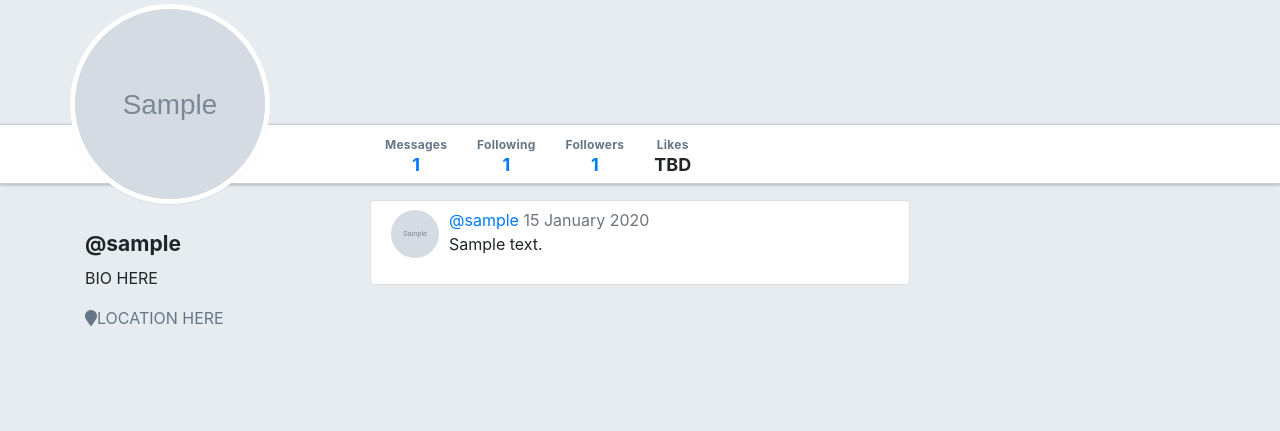
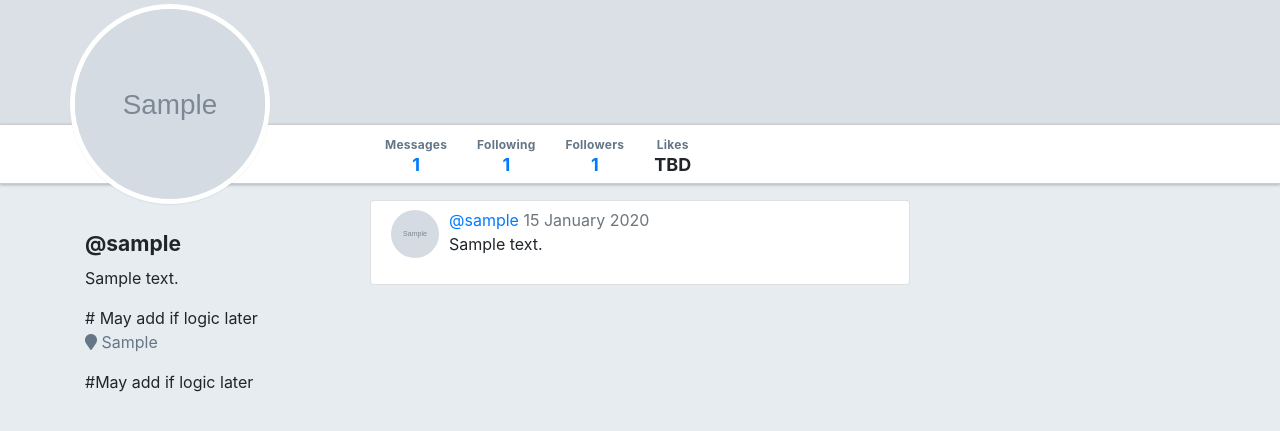
Before and after one commit to petitepirate/warbler, a Flask app: page /users/1 in a window 1280 px wide. Shown: the part 282-713 px from the top of the page. Run offline with Flask 2, Linux system fonts and the light colour scheme; tables that the repository leaves empty hold one stand-in row (values such as "Sample post"); grey boxes marked "Sample" are stand-in pictures; some libraries are stand-ins or nearby versions.

Commit message:
update user cards

```diff
--- a/app.py
+++ b/app.py
@@ -1,7 +1,7 @@
 import os
 
 from flask import Flask, render_template, request, flash, redirect, session, g
-from flask_debugtoolbar import DebugToolbarExtension
+# from flask_debugtoolbar import DebugToolbarExtension
 from sqlalchemy.exc import IntegrityError
 
 from forms import UserAddForm, LoginForm, MessageForm
@@ -18,9 +18,9 @@ app.config['SQLALCHEMY_DATABASE_URI'] = (
 
 app.config['SQLALCHEMY_TRACK_MODIFICATIONS'] = False
 app.config['SQLALCHEMY_ECHO'] = False
-app.config['DEBUG_TB_INTERCEPT_REDIRECTS'] = True
+# app.config['DEBUG_TB_INTERCEPT_REDIRECTS'] = True
 app.config['SECRET_KEY'] = os.environ.get('SECRET_KEY', "it's a secret")
-toolbar = DebugToolbarExtension(app)
+# toolbar = DebugToolbarExtension(app)
 
 connect_db(app)
 
@@ -113,7 +113,9 @@ def login():
 def logout():
     """Handle logout of user."""
 
-    # IMPLEMENT THIS
+    do_logout()
+    flash("Goodbye for now!", "success")
+    return redirect("/")
 
 
 ##############################################################################
--- a/templates/users/detail.html
+++ b/templates/users/detail.html
@@ -2,7 +2,7 @@
 
 {% block content %}
 
-<div id="warbler-hero" class="full-width"></div>
+<div id="warbler-hero" class="full-width" style="background-image: url({{user.header_image_url}});"></div>
 <img src="{{ user.image_url }}" alt="Image for {{ user.username }}" id="profile-avatar">
 <div class="row full-width">
   <div class="container">
@@ -58,8 +58,8 @@
 <div class="row">
   <div class="col-sm-3">
     <h4 id="sidebar-username">@{{ user.username }}</h4>
-    <p>BIO HERE</p>
-    <p class="user-location"><span class="fa fa-map-marker"></span>LOCATION HERE</p>
+    <p>{{ user.bio }}</p>  # May add if logic later
+    <p class="user-location"><span class="fa fa-map-marker"></span> {{ user.location }}</p>  #May add if logic later
   </div>
 
   {% block user_details %}
--- a/templates/users/followers.html
+++ b/templates/users/followers.html
@@ -30,7 +30,7 @@
                 {% endif %}
 
               </div>
-              <p class="card-bio">BIO HERE</p>
+              <p class="card-bio">{{ follower.bio }}</p>
             </div>
           </div>
         </div>
--- a/templates/users/following.html
+++ b/templates/users/following.html
@@ -28,7 +28,7 @@
                 {% endif %}
 
               </div>
-              <p class="card-bio">BIO HERE</p>
+              <p class="card-bio">{{ followed_user.bio }}</p>
             </div>
           </div>
         </div>
--- a/templates/users/index.html
+++ b/templates/users/index.html
@@ -36,7 +36,7 @@
                     {% endif %}
 
                   </div>
-                  <p class="card-bio">BIO HERE</p>
+                  <p class="card-bio">{{ user.bio }}</p>
                 </div>
               </div>
             </div>
```
